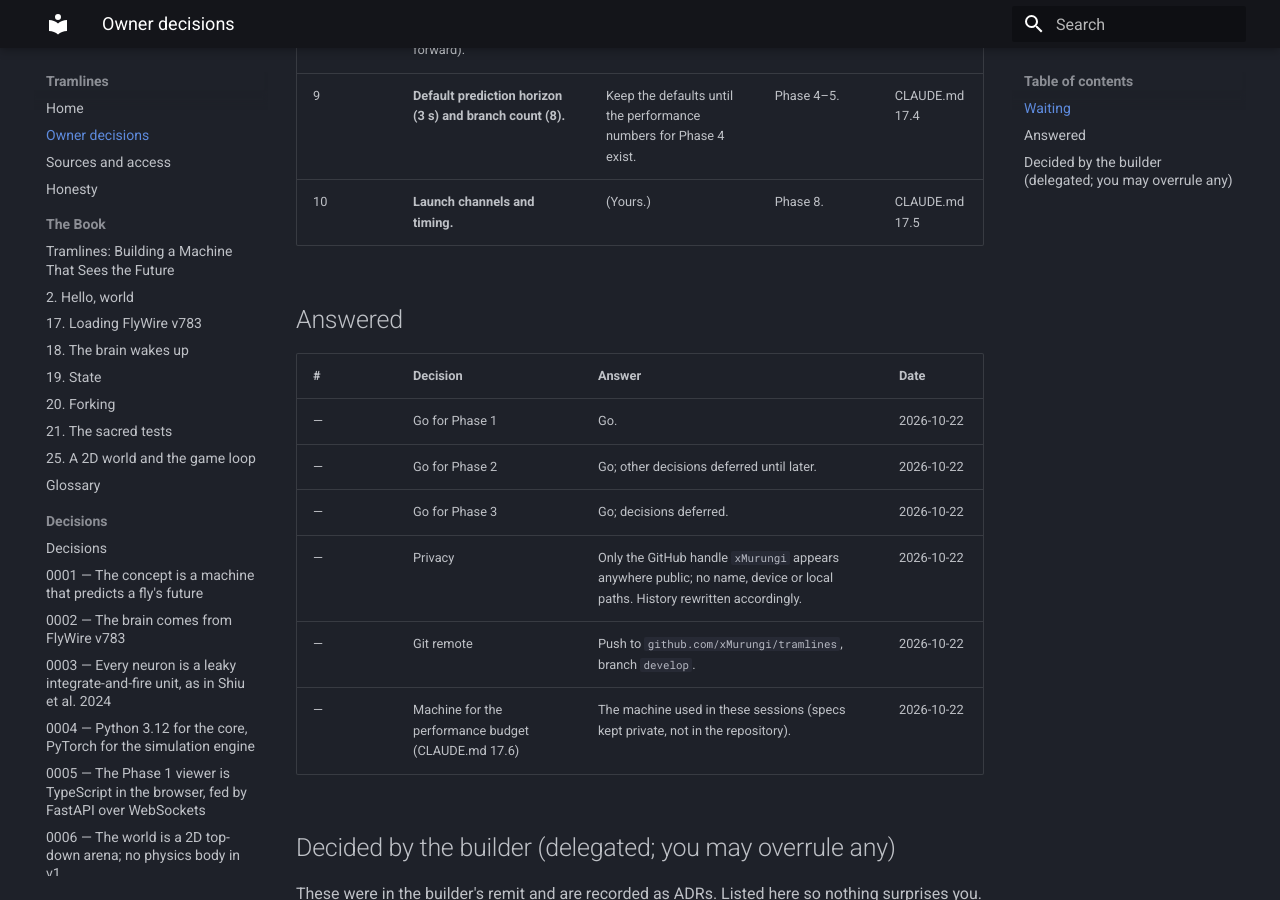
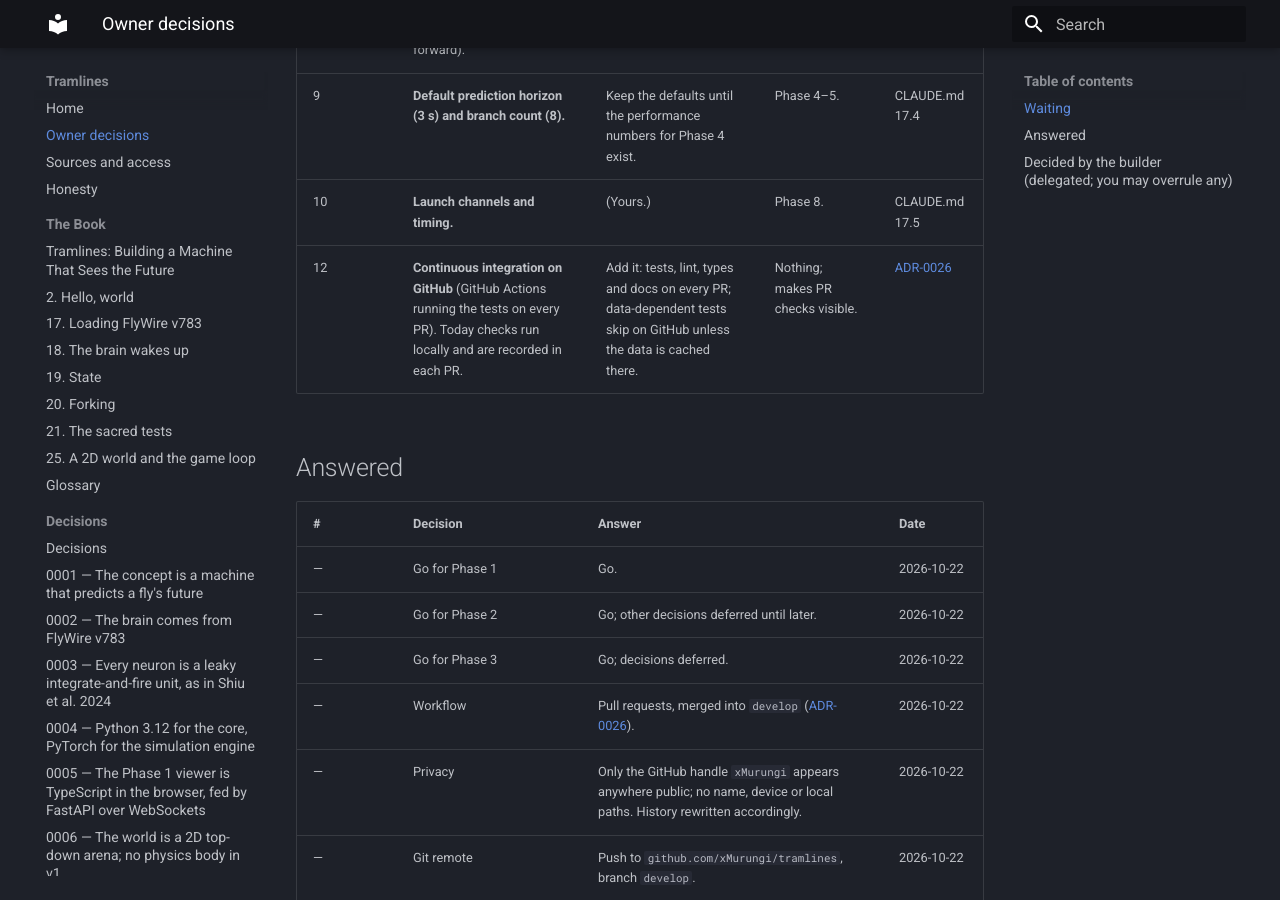
Before and after one commit to xMurungi/tramlines, an MkDocs documentation site: the page built from docs/owner-decisions.md, in a window 1280 px wide and 900 px high, scrolled down 1943 px. Built offline with MkDocs 1.6.1 and Material for MkDocs 9.7.7, drawn with Linux system fonts in a browser that asks for light colours.

Commit message:
docs: changes arrive as pull requests into develop (ADR-0026)
Co-Authored-By: Claude Opus 5.5 <noreply@anthropic.com>

```diff
--- a/docs/owner-decisions.md
+++ b/docs/owner-decisions.md
@@ -19,6 +19,7 @@ Last updated: 2026-10-22 (session 4). The owner has deferred all decisions for n
 | 11 | **Approve the motor decoder**, and answer its 4 questions (BPN missing, keep MDN?, jump behaviour, P9-only forward). | Linear rates + thresholds, readouts as tabled. | **Phase 3 gate.** | [ADR-0024](decisions/0024-proposal-motor-decoder.md) |
 | 9 | **Default prediction horizon (3 s) and branch count (8).** | Keep the defaults until the performance numbers for Phase 4 exist. | Phase 4–5. | CLAUDE.md 17.4 |
 | 10 | **Launch channels and timing.** | (Yours.) | Phase 8. | CLAUDE.md 17.5 |
+| 12 | **Continuous integration on GitHub** (GitHub Actions running the tests on every PR). Today checks run locally and are recorded in each PR. | Add it: tests, lint, types and docs on every PR; data-dependent tests skip on GitHub unless the data is cached there. | Nothing; makes PR checks visible. | [ADR-0026](decisions/0026-branches-and-pull-requests.md) |
 
 ## Answered
 
@@ -27,6 +28,7 @@ Last updated: 2026-10-22 (session 4). The owner has deferred all decisions for n
 | — | Go for Phase 1 | Go. | 2026-10-22 |
 | — | Go for Phase 2 | Go; other decisions deferred until later. | 2026-10-22 |
 | — | Go for Phase 3 | Go; decisions deferred. | 2026-10-22 |
+| — | Workflow | Pull requests, merged into `develop` ([ADR-0026](decisions/0026-branches-and-pull-requests.md)). | 2026-10-22 |
 | — | Privacy | Only the GitHub handle `xMurungi` appears anywhere public; no name, device or local paths. History rewritten accordingly. | 2026-10-22 |
 | — | Git remote | Push to `github.com/xMurungi/tramlines`, branch `develop`. | 2026-10-22 |
 | — | Machine for the performance budget (CLAUDE.md 17.6) | The machine used in these sessions (specs kept private, not in the repository). | 2026-10-22 |
--- a/mkdocs.yml
+++ b/mkdocs.yml
@@ -70,6 +70,7 @@ nav:
       - decisions/0023-proposal-sensory-ports.md
       - decisions/0024-proposal-motor-decoder.md
       - decisions/0025-world-and-timeline.md
+      - decisions/0026-branches-and-pull-requests.md
   - Science:
       - science/reference-model-notes.md
       - science/citations.md
```
Also changed, not shown: docs/decisions/0026-branches-and-pull-requests.md (added, +31 -0 lines), docs/decisions/index.md (+1 -0 lines), docs/journal/2026-10-22-session-4.md (+1 -0 lines).
